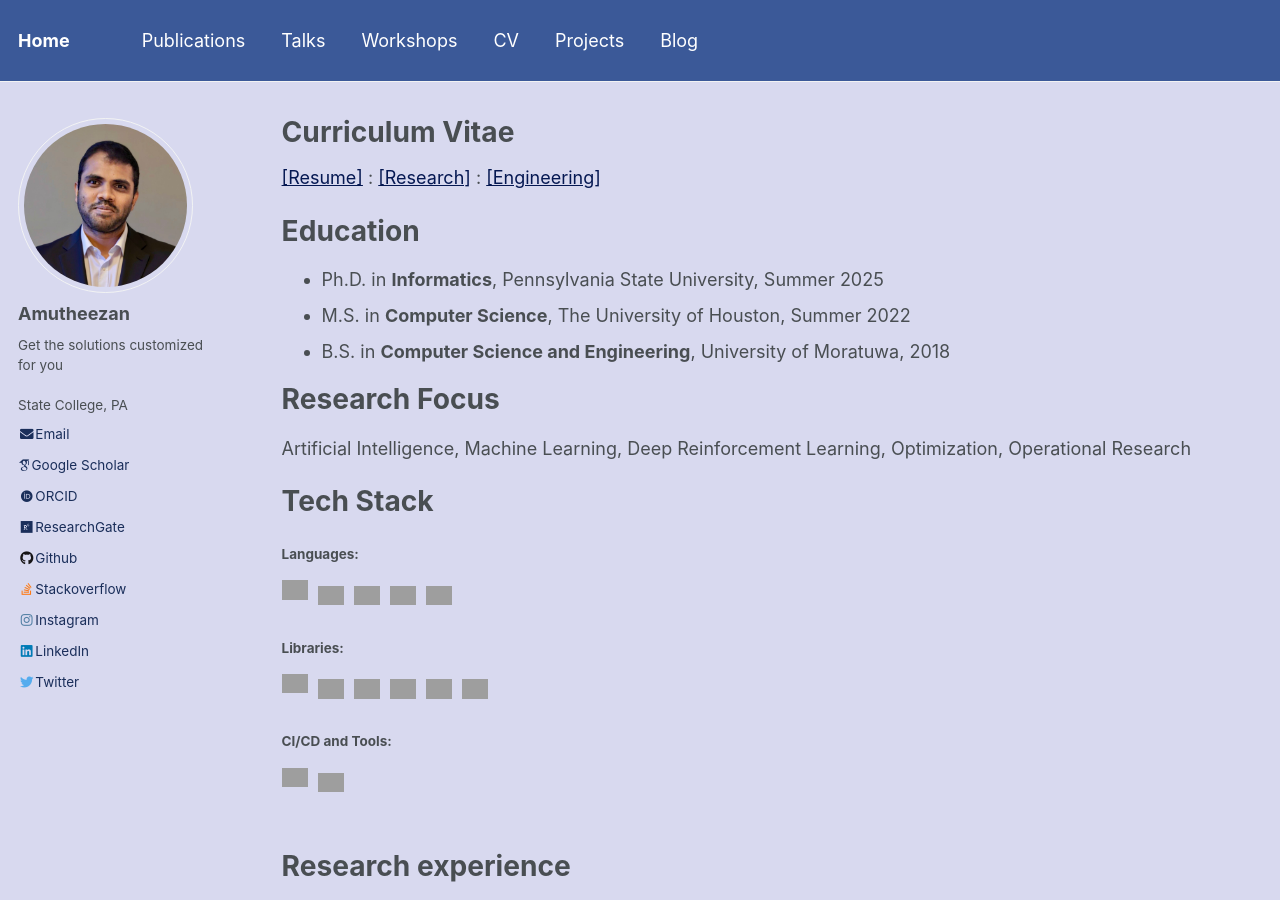
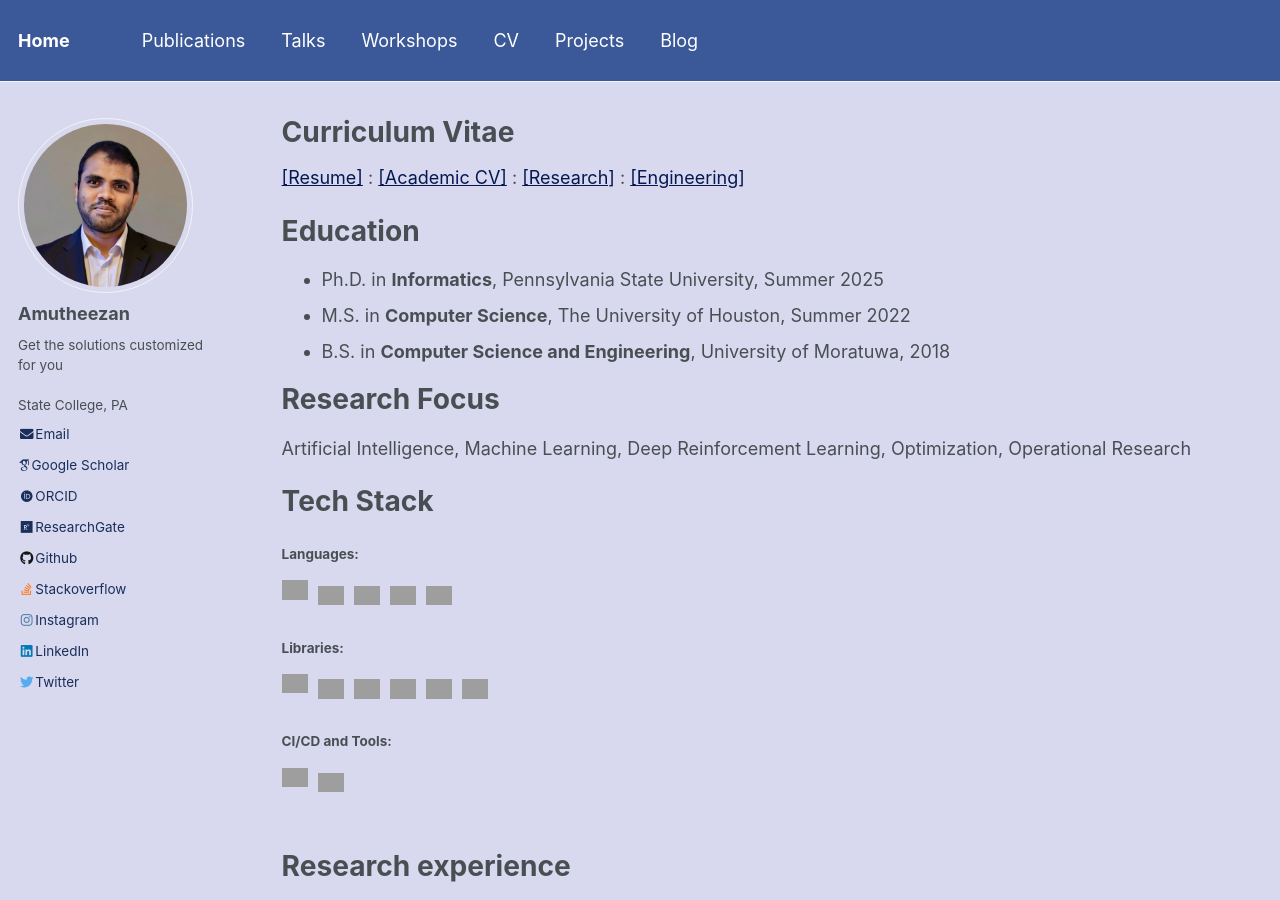
Before and after one commit to Amutheezan/amutheezan.github.io, a Jekyll site: the page built from _pages/cv.md, in a window 1280 px wide and 900 px high, cut to the strip 0-900 px from the top of the window. Built offline with Jekyll 4.4.1, drawn with Linux system fonts in a browser that asks for light colours; some web fonts are replaced; grey boxes are pictures that could not be loaded.

Commit message:
Update cv.md

```diff
--- a/_pages/cv.md
+++ b/_pages/cv.md
@@ -7,7 +7,7 @@ redirect_from:
   - /resume
 ---
 
-{% include base_path %} [[Resume]](https://amutheezan.com/resume/) : [[Research]](https://Amutheezan.com/files/Amutheezan_Resume.pdf) : [[Engineering]](https://Amutheezan.com/files/Amutheezan_CV_SE.pdf)
+{% include base_path %} [[Resume]](https://amutheezan.com/resume/) :  [[Academic CV]](https://amutheezan.com/files/Amutheezan_CV.pdf) : [[Research]](https://Amutheezan.com/files/Amutheezan_Resume.pdf) : [[Engineering]](https://Amutheezan.com/files/Amutheezan_CV_SE.pdf)
 
 Education
 ======
```
